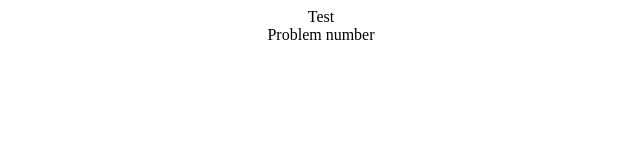
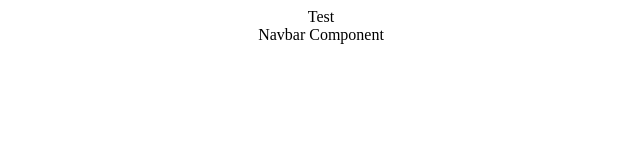
Before and after one commit to NinadThepade/js-practice, a React (Create React App) app: page / in a window 1280 px wide. Shown: the top 160 px of the page, without its empty margins (319-959 px from the left). Built offline with nearby package versions, Linux system fonts and the light colour scheme.

Commit message:
Adding dependencies

```diff
--- a/package.json
+++ b/package.json
@@ -8,6 +8,8 @@
     "@testing-library/user-event": "^12.8.3",
     "react": "^17.0.2",
     "react-dom": "^17.0.2",
+    "react-icons": "^4.2.0",
+    "react-router-dom": "^5.3.0",
     "react-scripts": "4.0.3",
     "web-vitals": "^1.1.2"
   },
--- a/src/components/Navbar.js
+++ b/src/components/Navbar.js
@@ -1,9 +1,10 @@
 import React, {Component} from  'react';
+import './Navbar.css';
 
 export class Navbar extends Component {
     render() {
         return (
-            <div>Problem number</div>
+            <div>Navbar Component</div>
         )
     }
 }
```
